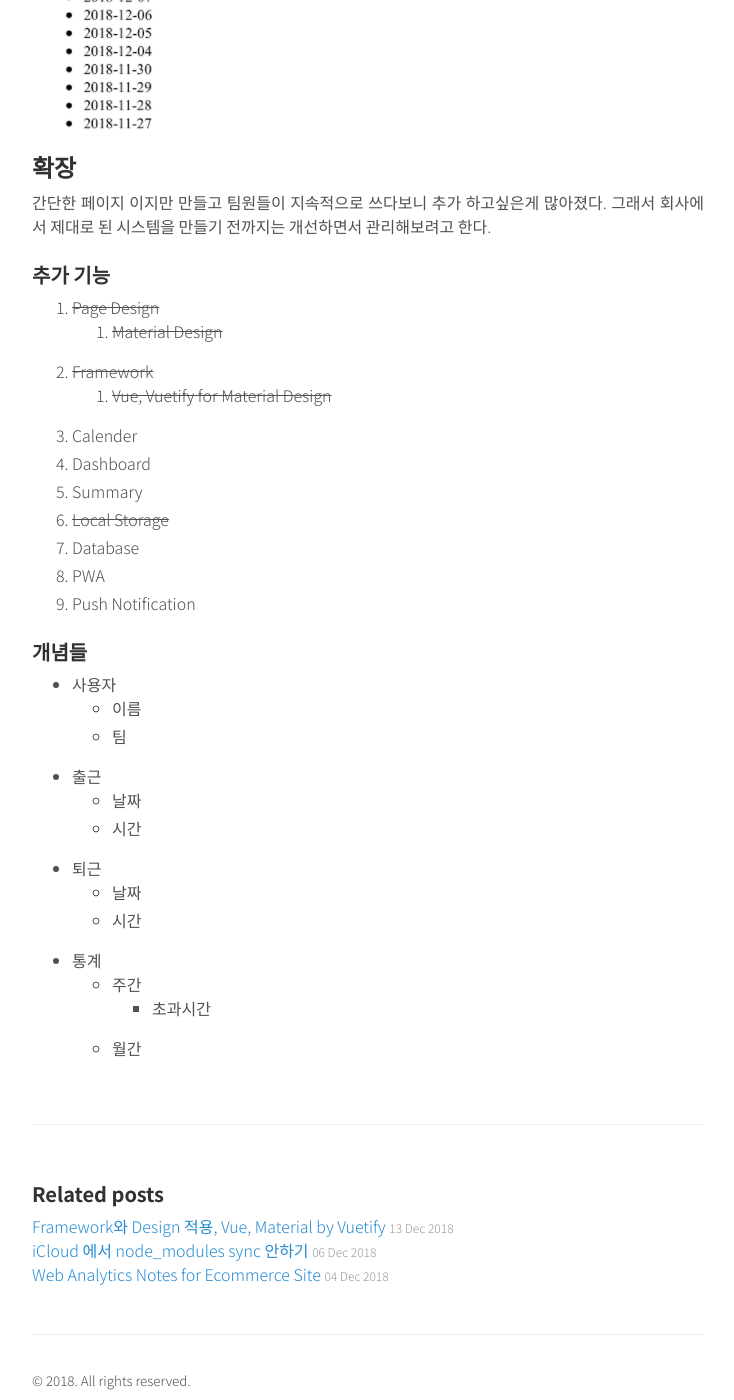
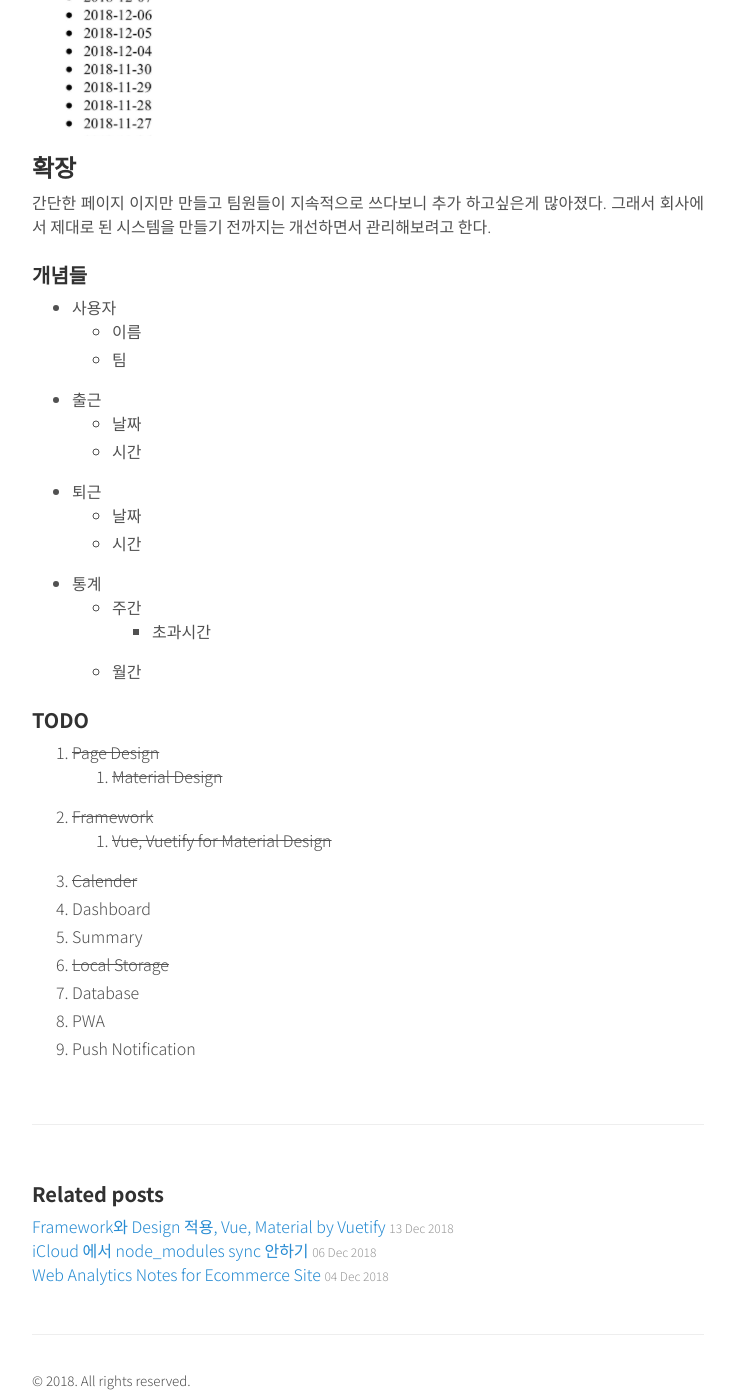
Before and after one commit to daehwann/blog, a Jekyll site: the page built from _posts/2018-12-07-52hours.md, in a window 1280 px wide and 1400 px high, scrolled down 1642 px. Shown: the whole window, without its empty margins (272-1006 px from the left). Built offline with Jekyll 4.4.1, drawn with Linux system fonts in a browser that asks for light colours; comment, search, counter and statistics services are not loaded; some of the changed lines change nothing that is shown.

Commit message:
Puppeteer - 1

```diff
--- a/_posts/2018-12-07-52hours.md
+++ b/_posts/2018-12-07-52hours.md
@@ -26,20 +26,6 @@ tags: [52시간, 퇴근, 칼퇴]
 
 간단한 페이지 이지만 만들고 팀원들이 지속적으로 쓰다보니 추가 하고싶은게 많아졌다. 그래서 회사에서 제대로 된 시스템을 만들기 전까지는 개선하면서 관리해보려고 한다.
 
-### 추가 기능
-
-1. ~~Page Design~~
-    1. ~~Material Design~~
-1. ~~Framework~~
-    1. ~~Vue, Vuetify for Material Design~~
-1. Calender
-1. Dashboard
-1. Summary
-1. ~~Local Storage~~
-1. Database
-1. PWA
-1. Push Notification
-
 ### 개념들
 
 - 사용자
@@ -55,3 +41,7 @@ tags: [52시간, 퇴근, 칼퇴]
   - 주간
     - 초과시간
   - 월간
+
+### TODO
+
+{% include_relative _include_52hours-to-do.md %}
--- /dev/null
+++ b/_posts/_include_52hours-to-do.md
@@ -0,0 +1,11 @@
+1. ~~Page Design~~
+    1. ~~Material Design~~
+1. ~~Framework~~
+    1. ~~Vue, Vuetify for Material Design~~
+1. ~~Calender~~
+1. Dashboard
+1. Summary
+1. ~~Local Storage~~
+1. Database
+1. PWA
+1. Push Notification
```
